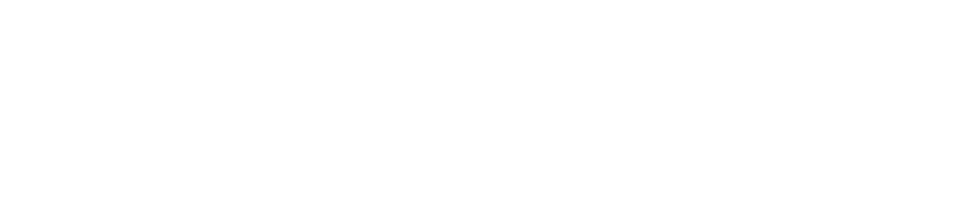
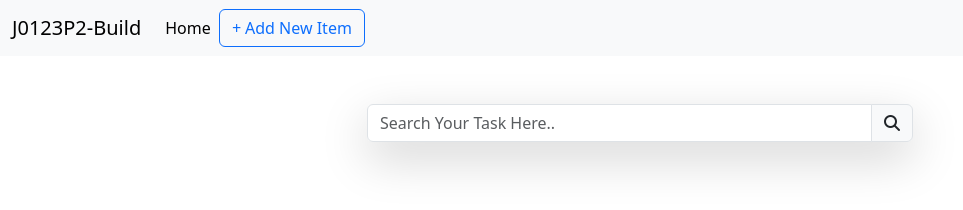
Before and after one commit to kunurudra41/jspr4123-Build, a plain HTML site: page index.html in a window 1280 px wide. Shown: the whole page, without its empty margins (0-963 px from the left). Drawn offline with nearby package versions, Linux system fonts and the light colour scheme.

Commit message:
added nav bar

```diff
--- a/index.html
+++ b/index.html
@@ -2,9 +2,61 @@
 <html>
     <head>
         <title>JS Build Project</title>
+
+        <!-- Styles -->
         <link rel="stylesheet" href="./index.css" rel="stylesheet" />
-    </head>
+        <link href="https://cdn.jsdelivr.net/npm/bootstrap@5.3.3/dist/css/bootstrap.min.css" rel="stylesheet" integrity="sha384-QWTKZyjpPEjISv5WaRU9OFeRpok6YctnYmDr5pNlyT2bRjXh0JMhjY6hW+ALEwIH" crossorigin="anonymous">
+        <link rel="stylesheet" href="https://cdnjs.cloudflare.com/ajax/libs/font-awesome/6.1.1/css/all.min.css" integrity="sha512-KfkfwYDsLkIlwQp6LFnl8zNdLGxu9YAA1QvwINks4PhcElQSvqcyVLLD9aMhXd13uQjoXtEKNosOWaZqXgel0g==" crossorigin="anonymous" referrerpolicy="no-referrer" />
+   </head>
     <body>
+      <nav class="navbar navbar-expand-lg bg-light">
+        <div class="container-fluid">
+          <a class="navbar-brand" href="#">J0123P2-Build</a>
+           <button class="navbar-toggler" type="button" data-bs-toggle="collapse" data-bs-target="#navbarSupportedContent"
+            aria-controls="navbarSupportedContent" aria-expanded="false" aria-label="Toggle navigation">
+            <span class="navbar-toggler-icon"></span>
+           </button>
+           <div class="collapse navbar-collapse" id="navbarSupportedContent">
+           <ul class="navbar-nav me-auto mb-2 mb-lg-0">
+           <li class="nav-item">
+           <a class="nav-link active" aria-current="page" href="#">Home</a>
+            </li>
+            </ul>
+
+          <div class="collapse navbar-collapse" id="navbarSupportedContent">
+              <button class="btn btn-outline-primary" type="submit">
+                <i class="fa-light fa-plus mr-4"></i> Add New Item
+              </button>
+          </div>
+        </div>
+      </nav>
+
+      <div class="container">
+        <section class="mt-5">
+          <div class="row justify-content-center">
+              <div class=" col-sm-12 col-md-6">
+                <div class="input-group flex-nowrap shadow-lg rounded">
+                  <input type="search" class="form-control" placeholder="Search Your Task Here.." aria-label="Search Task" aria-describedby="addon-wrapping"/>
+                  <span class="input-group-text" id="addon-wrapping">
+                    <i class="fas fa-search"></i>
+                  </span>
+                </div>
+              </div>
+
+          </div>
+        </section>
+
+            <!-- cards section -->
+            <section>
+
+            </section>
+          </div>
+
+
+        <!-- Scripts -->
         <script src="./index.js"></script>
+        <script src="https://cdn.jsdelivr.net/npm/bootstrap@5.3.3/dist/js/bootstrap.bundle.min.js" integrity="sha384-YvpcrYf0tY3lHB60NNkmXc5s9fDVZLESaAA55NDzOxhy9GkcIdslK1eN7N6jIeHz" crossorigin="anonymous"></script>
+        <script src="https://cdn.jsdelivr.net/npm/@popperjs/core@2.11.8/dist/umd/popper.min.js" integrity="sha384-I7E8VVD/ismYTF4hNIPjVp/Zjvgyol6VFvRkX/vR+Vc4jQkC+hVqc2pM8ODewa9r" crossorigin="anonymous"></script>
+        <script src="https://cdn.jsdelivr.net/npm/bootstrap@5.3.3/dist/js/bootstrap.min.js" integrity="sha384-0pUGZvbkm6XF6gxjEnlmuGrJXVbNuzT9qBBavbLwCsOGabYfZo0T0to5eqruptLy" crossorigin="anonymous"></script>
     </body>
 </html>
```
